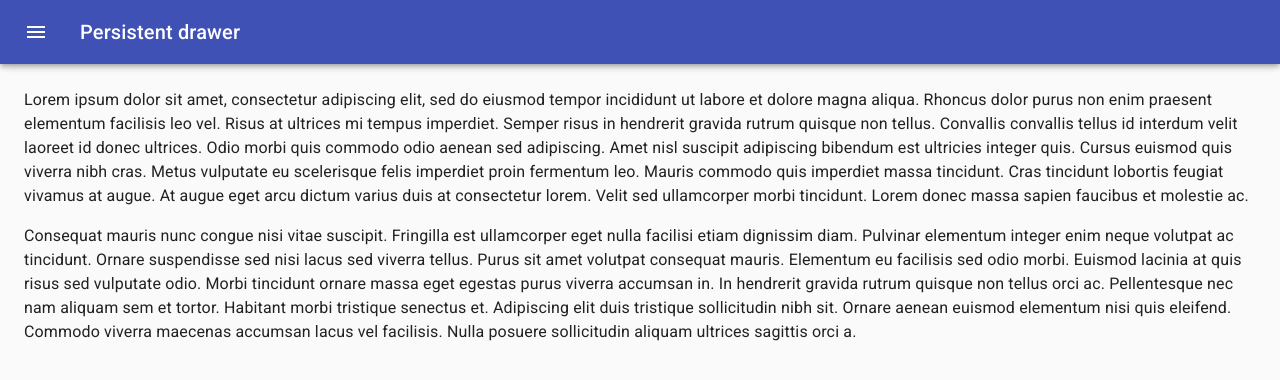
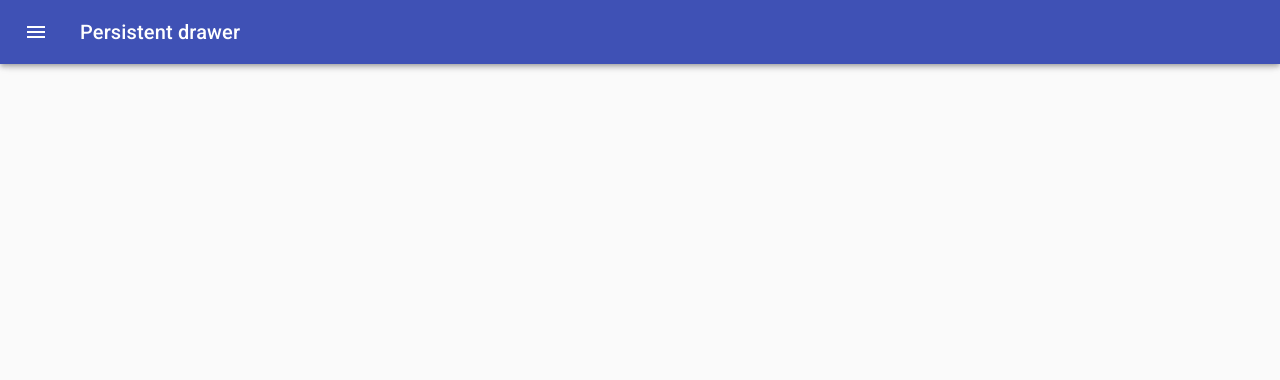
Before and after one commit to super8989/React_colors_app, a React (Create React App) app: page /palette/new in a window 1280 px wide. Shown: the top 380 px of the page. Built offline with nearby package versions, Linux system fonts and the light colour scheme.

Commit message:
removed unwanted code from Persistent Drawer

```diff
--- a/src/NewPaletteForm.js
+++ b/src/NewPaletteForm.js
@@ -10,12 +10,6 @@
 import IconButton from "@material-ui/core/IconButton";
 import MenuIcon from "@material-ui/icons/Menu";
 import ChevronLeftIcon from "@material-ui/icons/ChevronLeft";
-import List from "@material-ui/core/List";
-import ListItem from "@material-ui/core/ListItem";
-import ListItemIcon from "@material-ui/core/ListItemIcon";
-import ListItemText from "@material-ui/core/ListItemText";
-import InboxIcon from "@material-ui/icons/MoveToInbox";
-import MailIcon from "@material-ui/icons/Mail";
 
 const drawerWidth = 240;
 
@@ -131,27 +125,6 @@
 						</IconButton>
 					</div>
 					<Divider />
-					<List>
-						{["Inbox", "Starred", "Send email", "Drafts"].map((text, index) => (
-							<ListItem button key={text}>
-								<ListItemIcon>
-									{index % 2 === 0 ? <InboxIcon /> : <MailIcon />}
-								</ListItemIcon>
-								<ListItemText primary={text} />
-							</ListItem>
-						))}
-					</List>
-					<Divider />
-					<List>
-						{["All mail", "Trash", "Spam"].map((text, index) => (
-							<ListItem button key={text}>
-								<ListItemIcon>
-									{index % 2 === 0 ? <InboxIcon /> : <MailIcon />}
-								</ListItemIcon>
-								<ListItemText primary={text} />
-							</ListItem>
-						))}
-					</List>
 				</Drawer>
 				<main
 					className={classNames(classes.content, {
@@ -159,36 +132,6 @@
 					})}
 				>
 					<div className={classes.drawerHeader} />
-					<Typography paragraph>
-						Lorem ipsum dolor sit amet, consectetur adipiscing elit, sed do
-						eiusmod tempor incididunt ut labore et dolore magna aliqua. Rhoncus
-						dolor purus non enim praesent elementum facilisis leo vel. Risus at
-						ultrices mi tempus imperdiet. Semper risus in hendrerit gravida
-						rutrum quisque non tellus. Convallis convallis tellus id interdum
-						velit laoreet id donec ultrices. Odio morbi quis commodo odio aenean
-						sed adipiscing. Amet nisl suscipit adipiscing bibendum est ultricies
-						integer quis. Cursus euismod quis viverra nibh cras. Metus vulputate
-						eu scelerisque felis imperdiet proin fermentum leo. Mauris commodo
-						quis imperdiet massa tincidunt. Cras tincidunt lobortis feugiat
-						vivamus at augue. At augue eget arcu dictum varius duis at
-						consectetur lorem. Velit sed ullamcorper morbi tincidunt. Lorem
-						donec massa sapien faucibus et molestie ac.
-					</Typography>
-					<Typography paragraph>
-						Consequat mauris nunc congue nisi vitae suscipit. Fringilla est
-						ullamcorper eget nulla facilisi etiam dignissim diam. Pulvinar
-						elementum integer enim neque volutpat ac tincidunt. Ornare
-						suspendisse sed nisi lacus sed viverra tellus. Purus sit amet
-						volutpat consequat mauris. Elementum eu facilisis sed odio morbi.
-						Euismod lacinia at quis risus sed vulputate odio. Morbi tincidunt
-						ornare massa eget egestas purus viverra accumsan in. In hendrerit
-						gravida rutrum quisque non tellus orci ac. Pellentesque nec nam
-						aliquam sem et tortor. Habitant morbi tristique senectus et.
-						Adipiscing elit duis tristique sollicitudin nibh sit. Ornare aenean
-						euismod elementum nisi quis eleifend. Commodo viverra maecenas
-						accumsan lacus vel facilisis. Nulla posuere sollicitudin aliquam
-						ultrices sagittis orci a.
-					</Typography>
 				</main>
 			</div>
 		);
```
